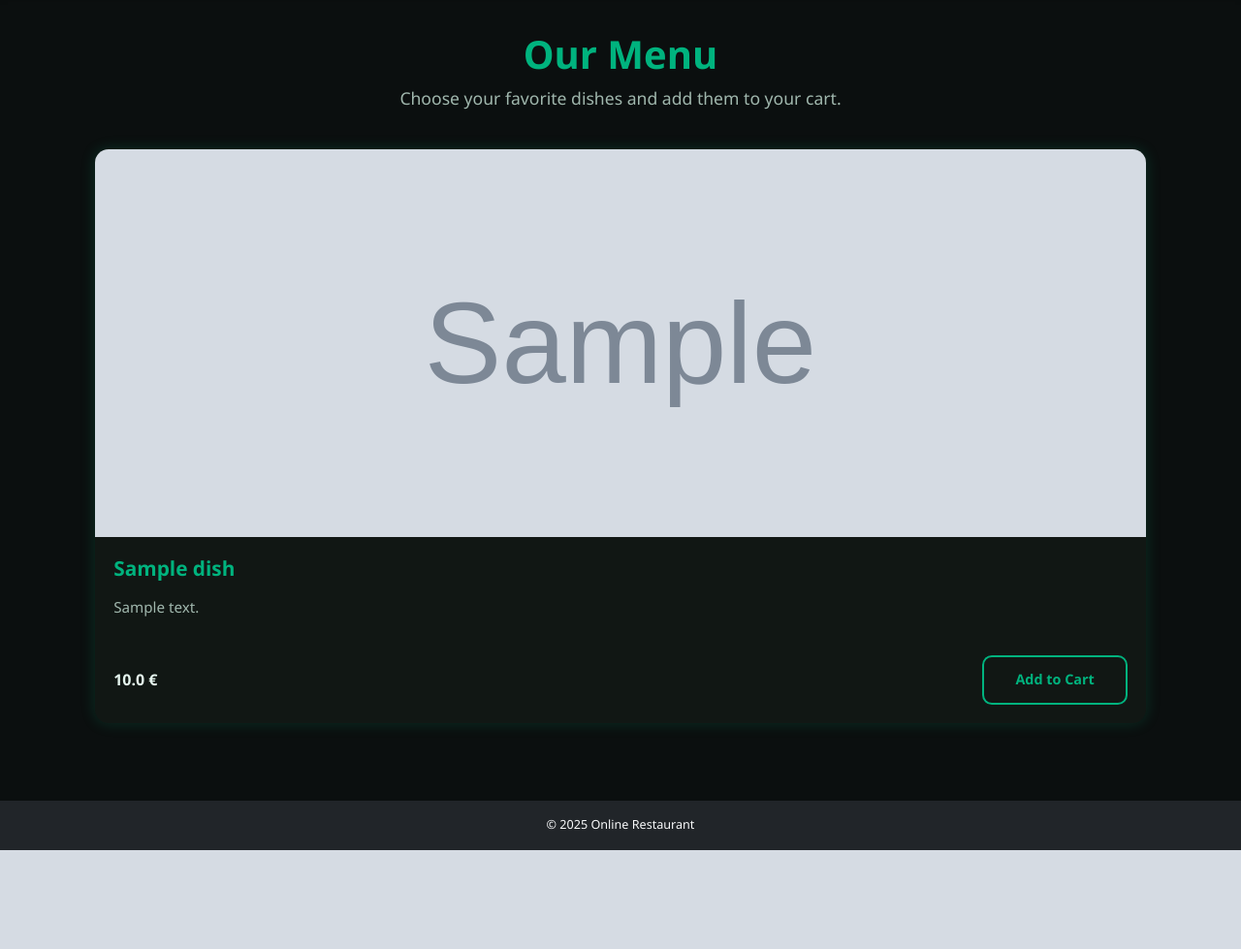
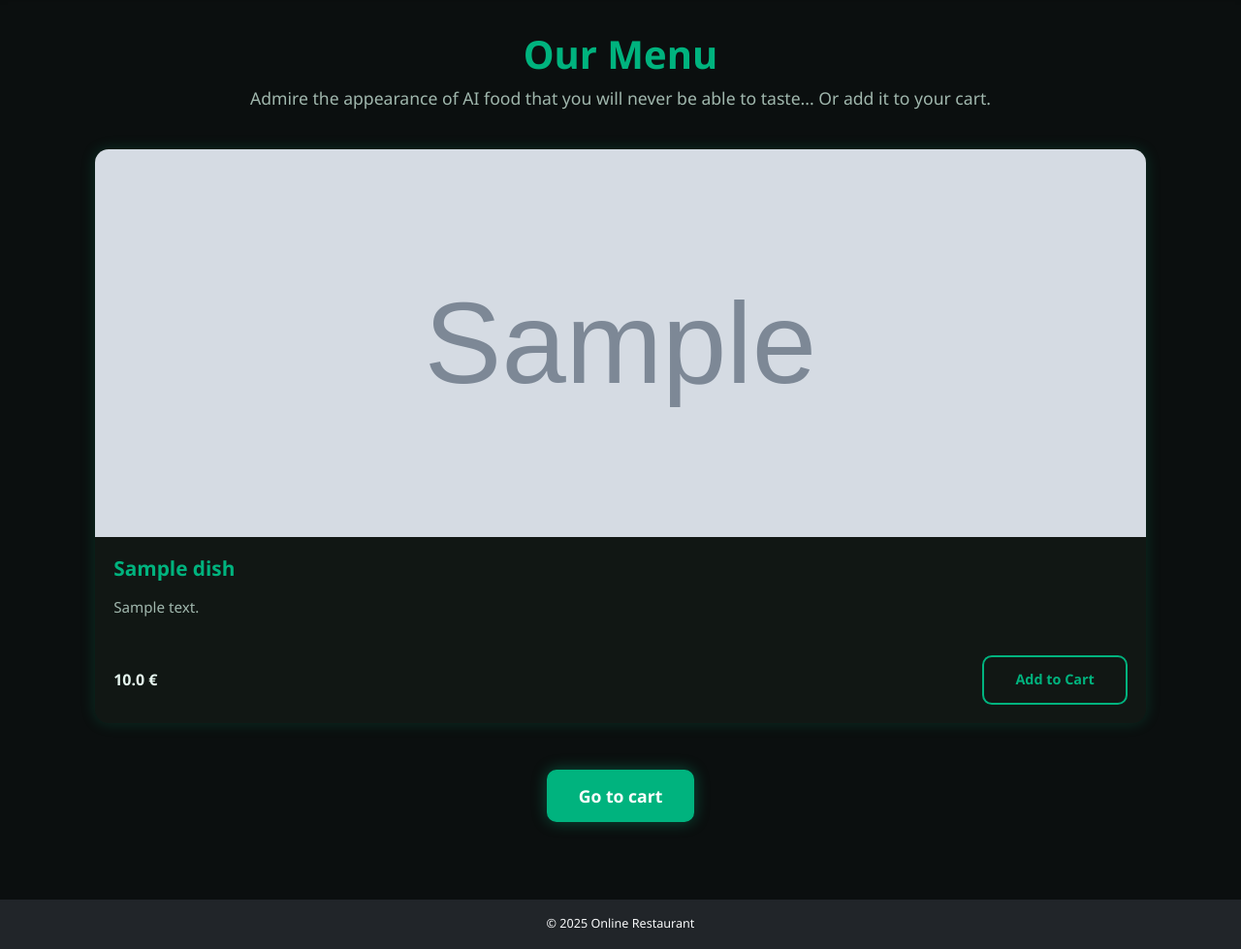
Before and after one commit to renvoxit/online-restaurant, a Flask app: page /menu in a window 1280 px wide. Shown: the part 63-1042 px from the top of the page at 97% size. Before the commit the page ends 940 px from the top, so only its background shows below. Run offline with Flask 3, Linux system fonts and the light colour scheme; a user stored in the database is signed in; tables that the repository leaves empty hold one stand-in row (values such as "Sample post"); grey boxes marked "Sample" are stand-in pictures.

Commit message:
updated menu & cart

```diff
--- a/static/css/style.css
+++ b/static/css/style.css
@@ -302,7 +302,7 @@ footer {
 }
 
 .btn-remove {
-  color: #ff6b6b;
+  color: #ffe1e1;
   padding: 5px 10px;
   border-radius: 6px;
 }
--- a/static/js/fadeInCards.js
+++ b/static/js/fadeInCards.js
@@ -2,21 +2,19 @@ window.addEventListener("load", () => {
   const cards = document.querySelectorAll(".menu-card");
 
   cards.forEach((card, index) => {
-    // сначала убираем карточку из видимости
     card.style.opacity = "0";
     card.style.transform = "translateY(40px)";
     card.style.transition = "none";
   });
 
-  // небольшой таймаут, чтобы браузер успел применить стартовые стили
   setTimeout(() => {
     cards.forEach((card, index) => {
-      const delay = index * 150; // 0.15s между карточками
+      const delay = index * 150; // 0.15s
       setTimeout(() => {
         card.style.transition = "opacity 0.8s ease, transform 0.8s ease";
         card.style.opacity = "1";
         card.style.transform = "translateY(0)";
       }, delay);
     });
-  }, 50); // ← даём браузеру 50 мс, чтобы зафиксировать начальное состояние
+  }, 50);
 });
--- a/templates/menu.html
+++ b/templates/menu.html
@@ -4,7 +4,7 @@
 <section class="menu">
   <h1 class="menu-title">Our Menu</h1>
   {% if dishes %}
-    <p class="menu-subtitle">Choose your favorite dishes and add them to your cart.</p>
+    <p class="menu-subtitle">Admire the appearance of AI food that you will never be able to taste... Or add it to your cart.</p>
     <div class="menu-grid">
       {% for dish in dishes %}
       <div class="menu-card">
@@ -24,6 +24,10 @@
       </div>
       {% endfor %}
     </div>
+
+<div class="menu-actions">
+  <a href="{{ url_for('main.cart') }}" class="btn main-btn go-to-cart">Go to cart</a>
+</div>
   {% else %}
     <div class="empty-menu">
       <p class="empty-text">No dishes yet.</p>
```
